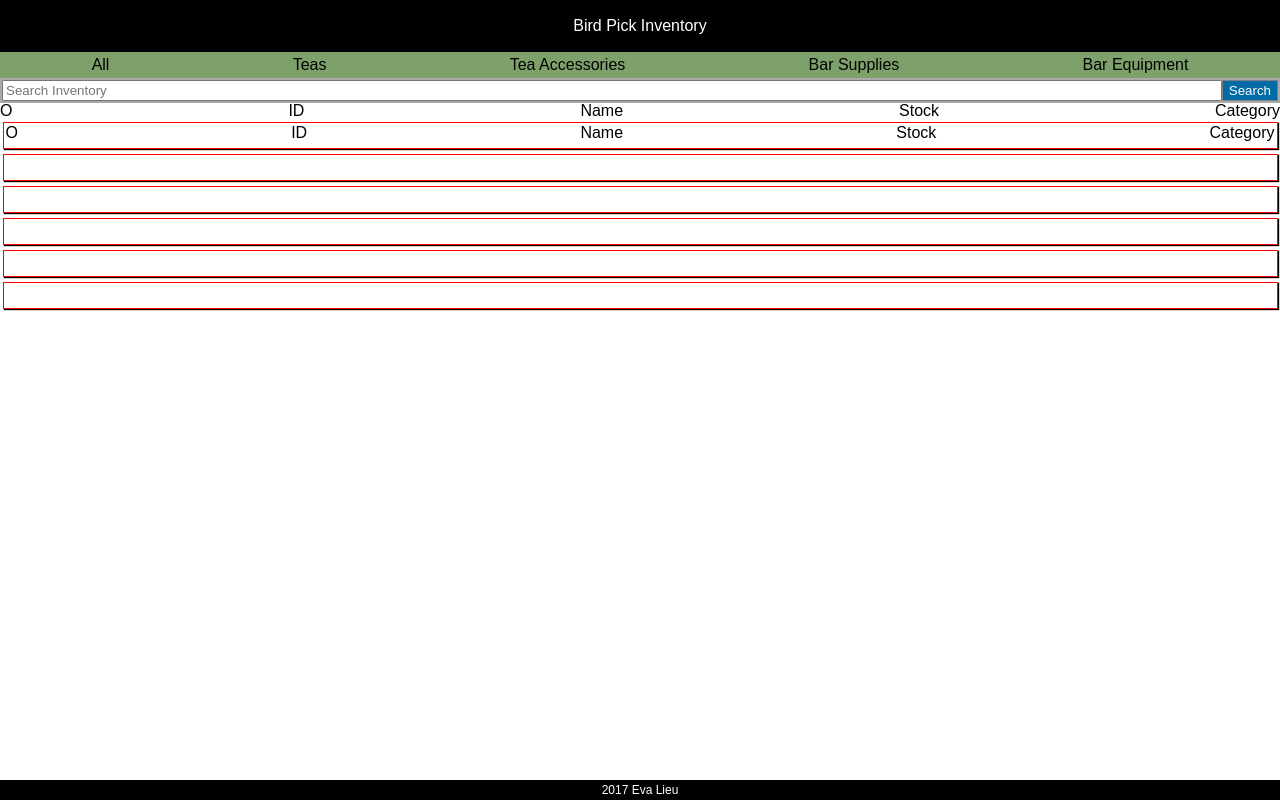
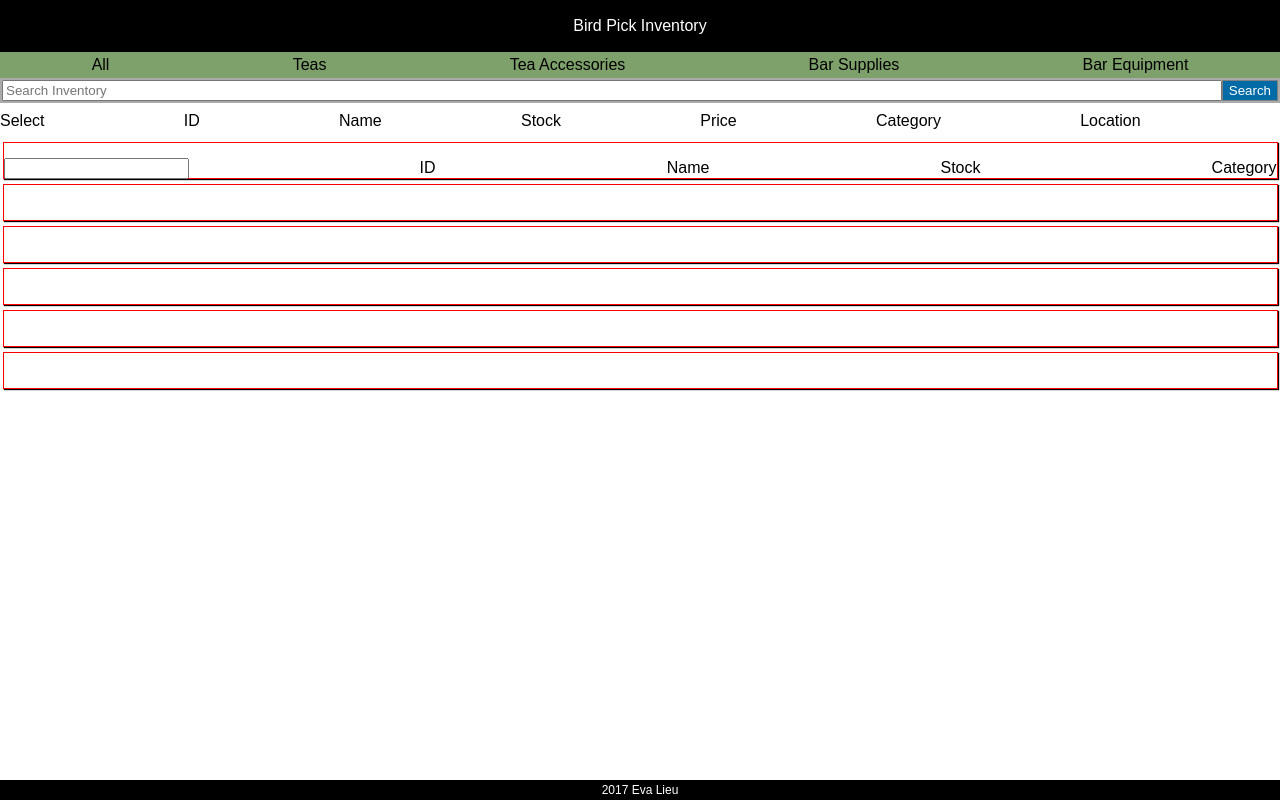
Before and after one commit to ievalieu/bp-inventory, a plain HTML site: page index.html in a window 1280 px wide. Drawn offline with Linux system fonts and the light colour scheme.

Commit message:
Add columns to item header

```diff
--- a/assets/css/section.css
+++ b/assets/css/section.css
@@ -26,6 +26,7 @@ button {
 	height: 25px;
 	margin: 2.5px;
 	background: white;
+	padding: 5px 0;
 }
 .item-header, .item-1 {
 	display: flex;
@@ -33,4 +34,5 @@ button {
 	justify-content: space-between;
 	align-content: center;
 	align-items: center;
+	padding: 10px 0;
 }
--- a/index.html
+++ b/index.html
@@ -28,15 +28,18 @@
 	</div>
 	<section class="inventory">
 		<div class="item-header">
-			<div class="checkbox">O</div>
+			<div class="checkbox">Select</div>
 			<div class="item-id">ID</div>
 			<div class="item-name">Name</div>
 			<div class="item-stock">Stock</div>
+			<div class="item-stock">Price</div>
 			<div class="item-category">Category</div>
+			<div class="item-category">Location</div>
+			<div class="item-category"></div>
 		</div>
 		<div class="item">
 			<form class="item-1">
-				<div class="checkbox">O</div>
+				<div class="checkbox"><input></input></div>
 				<div class="item-id">ID</div>
 				<div class="item-name">Name</div>
 				<div class="item-stock">Stock</div>
```
